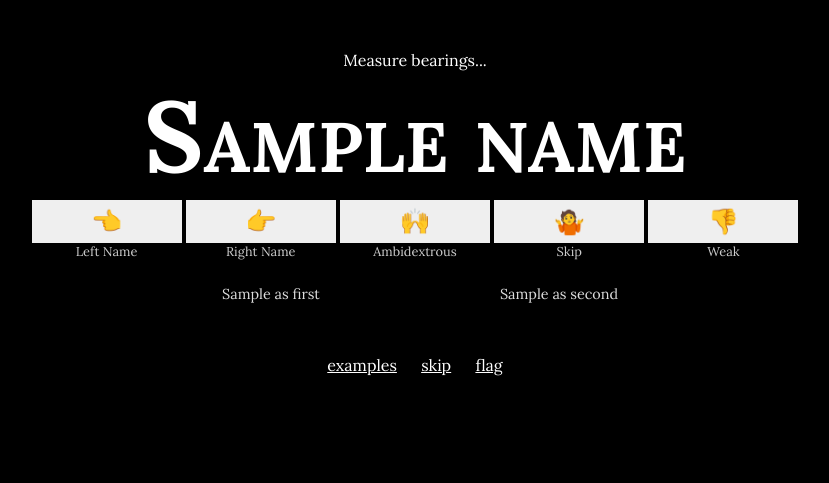
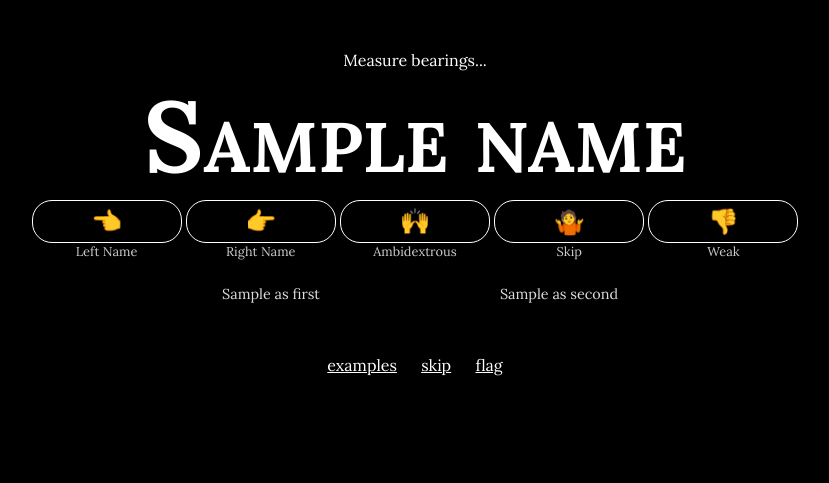
Before and after one commit to jmaliksi/onomancer, a Python web app: template onomancer/templates/annotate.html in a window 1280 px wide. Shown: the part 202-685 px from the top of the page, without its empty margins (225-1054 px from the left). Run offline with Jinja, Linux system fonts and the light colour scheme; the template is opened without the code that fills it: most values are stand-ins (such as "Sample title", 1, 10 or a date in 2020).

Commit message:
fix button styles

```diff
--- a/onomancer/static/style.css
+++ b/onomancer/static/style.css
@@ -92,6 +92,13 @@ a {
     border: 0;
     cursor: pointer;
     flex-grow: 1;
+    background-color: black;
+    border: 1px solid white;
+    border-radius: 20px;
+}
+
+.judgeForm input:hover {
+    background-color: white;
 }
 
 .judgeForm label {
--- a/requirements.txt
+++ b/requirements.txt
@@ -1,4 +1,4 @@
-blaseball-mike==4.3.3
+blaseball-mike==6.11.0
 certifi==2020.11.8
 chardet==3.0.4
 click==7.1.2
```
